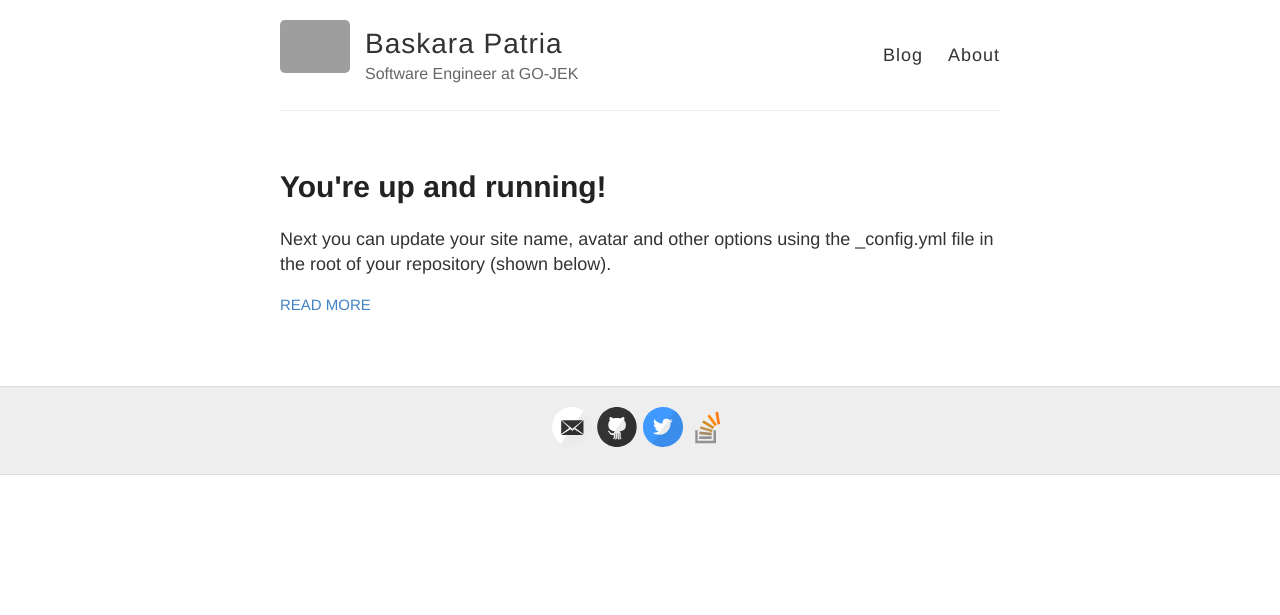
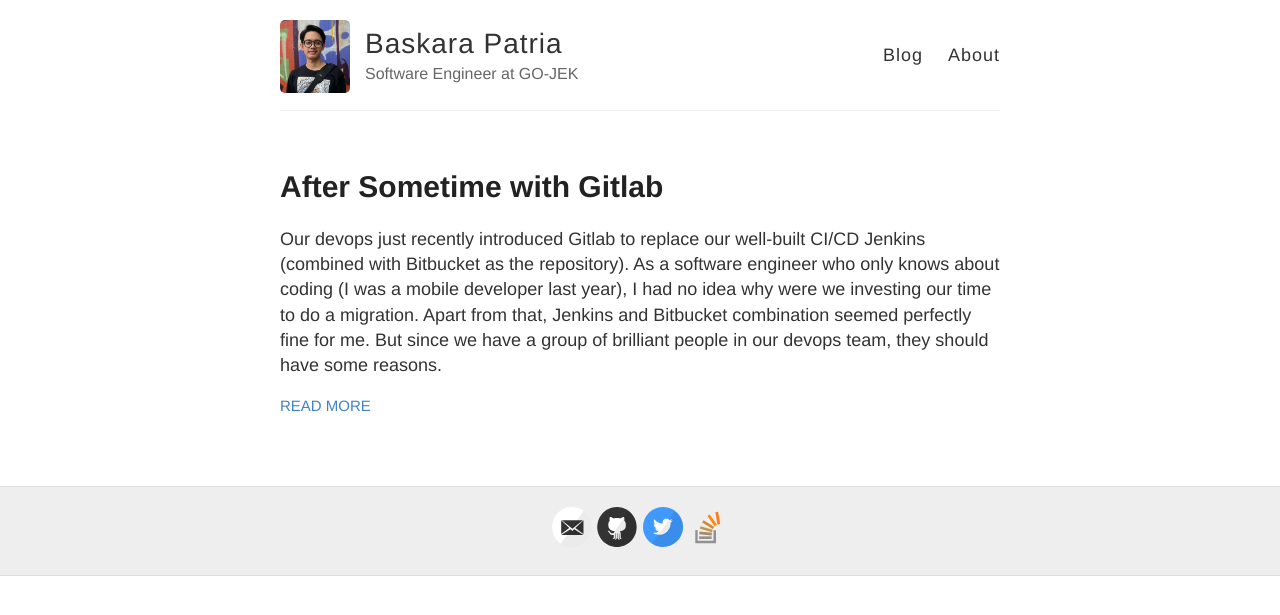
Before and after one commit to baskarap/baskarap.github.io, a Jekyll site: the page built from index.html, in a window 1280 px wide. Shown: the top 615 px of the page. Built offline with Jekyll 4.4.1, drawn with Linux system fonts in a browser that asks for light colours; part of the change alters nothing that is shown; grey boxes are pictures that could not be loaded.

Commit message:
new post: Gitlab

```diff
--- a/_config.yml
+++ b/_config.yml
@@ -9,7 +9,7 @@ name: Baskara Patria
 description: Software Engineer at GO-JEK
 
 # URL of your avatar or profile pic (you could use your GitHub profile pic)
-avatar: https://raw.githubusercontent.com/baskarap/baskara.github.io/master/images/foto.jpeg
+avatar: https://raw.githubusercontent.com/baskarap/baskarap.github.io/master/images/foto.jpeg
 
 #
 # Flags below are optional
--- a/_posts/2014-3-3-Hello-World.md
+++ /dev/null
@@ -1,10 +0,0 @@
----
-layout: post
-title: You're up and running!
----
-
-Next you can update your site name, avatar and other options using the _config.yml file in the root of your repository (shown below).
-
-![_config.yml]({{ site.baseurl }}/images/config.png)
-
-The easiest way to make your first post is to edit this one. Go into /_posts/ and update the Hello World markdown file. For more instructions head over to the [Jekyll Now repository](https://github.com/barryclark/jekyll-now) on GitHub.
--- /dev/null
+++ b/_posts/2017-10-11-After-Sometime-With-Gitlab.md
@@ -0,0 +1,36 @@
+---
+layout: post
+title: After Sometime with Gitlab
+---
+
+Our devops just recently introduced Gitlab to replace our well-built CI/CD Jenkins (combined with Bitbucket as the repository). As a software engineer who only knows about coding (I was a mobile developer last year), I had no idea why were we investing our time to do a migration. Apart from that, Jenkins and Bitbucket combination seemed perfectly fine for me. But since we have a group of brilliant people in our devops team, they should have some reasons.
+
+![Gitlab Icon]({{ site.url }}/images/gitlab-logo.png)
+
+## A Single Located CI/CD Script
+
+Believe it or not, we had 175 projects maintained by Jenkins at last time we were using it. I might be wrong, because some projects are probably inactive or deprecated because it has been rewritten using other language or splitted into some micro-services. But, I believe that we at least had around 100 services to be maintained. How did we use to maintain our CI/CD then?
+
+Even though Jenkins has a nice UI that allows you to build pipelines by clicking this and clicking that, we did not use this way. We had one repository on bitbucket, which was called Jenkins-Jobs. There, we had all pipeline scripts written in Groovy language to build pipelines of a project. The reason why was mainly because if we were using Jenkins’ dashboard to configure pipelines, it would be difficult to track who made the changes and what changes being made in case something bad happened. Apart from that, we might have some customised CI jobs that only happened if we created by a script.
+
+Everything seemed to be fine earlier until we started introducing many micro-services and products started growing. There were so many requests to our devops team to customise or build a new CI/CD pipeline whenever new service was needed. That was a hell of burden for them. Some people like me decided to just raise a PR to Jenkins-Jobs so devops would just need to review and merge it. But that was not enough because with our company’s speed of growth & change, devops would face tens of requests per day. Don’t forget that they also had to deal with production issues, new environment box requests, etc.
+
+## A Testing Blocker
+
+We used to have only master branch to be deployed. Whenever you want to have a specific pipeline for your branch, you will need to modify the Jenkins-Jobs project. It would obviously take time to be merged. And also it wouldn’t be efficient because you will always keep your branch alive until the feature gets released. So, why was this considered as a testing blocker?
+
+Imagine you have a feature developed on your branch, and it is a huge one. Now you need to demo it to your Managers or QAs to test in staging environment without having it on master branch. We couldn’t achieve this using our approach with Jenkins. QAs would be only able to test once it was merged to master, which would be deployed to staging.
+
+## Repository Access Problem
+
+Since we had only one Jenkins-Jobs repository for all services/projects, whoever had write access into it, would be able to screw up every single project’s pipelines within my company. Obviously it wouldn’t happen unless you are an idiot or want to be fired. But then, risk was there.
+
+## Gitlab (with it's CI) Came As The Saviour
+
+What I love most from Gitlab is it’s CI, which lays in **gitlab-ci.yml** file. Every repository with this file will magically has a pipeline, depends on how you configure it. It decouples the dependency on Jenkins-Jobs project that we used to have. One stop solution (repository + CI/CD) completely blows Jenkins + repo service away. This also answers whenever you want to have a branch specific deployment, you can just add the script on this file and you will get your pipeline ready. Once you are going to get your branch merged, you can just checkout the file.
+
+Apart from that, Gitlab has successfully solved repository problem that we had. Now, for example we have Group-A, Group-B, and Group-C groups (which contain some repositories). If i only have write access to Group-A, than I can only screw Group-A’s projects pipelines, not others. Risks are minimised here.
+
+Gitlab also has a nice feature that prevents members to make changes to a particular branch (for example: only specific developers are able to push to master). It makes your life easier when you are working with a huge team.
+
+Finally, all of these things are written from a software engineer who doesn’t really know about infrastructure and mystical things behind a CI/CD. There must be many other reasons why we decided to move from Jenkins + Bitbucket. But from my point of view, these points are major reasons why we are using Gitlab now. To see more about how Gitlab CI works, their documentation [here](https://docs.gitlab.com/ce/ci/quick_start/) is pretty sick.
```
Also changed, not shown: images/gitlab-logo.png (added), 1 other file.
